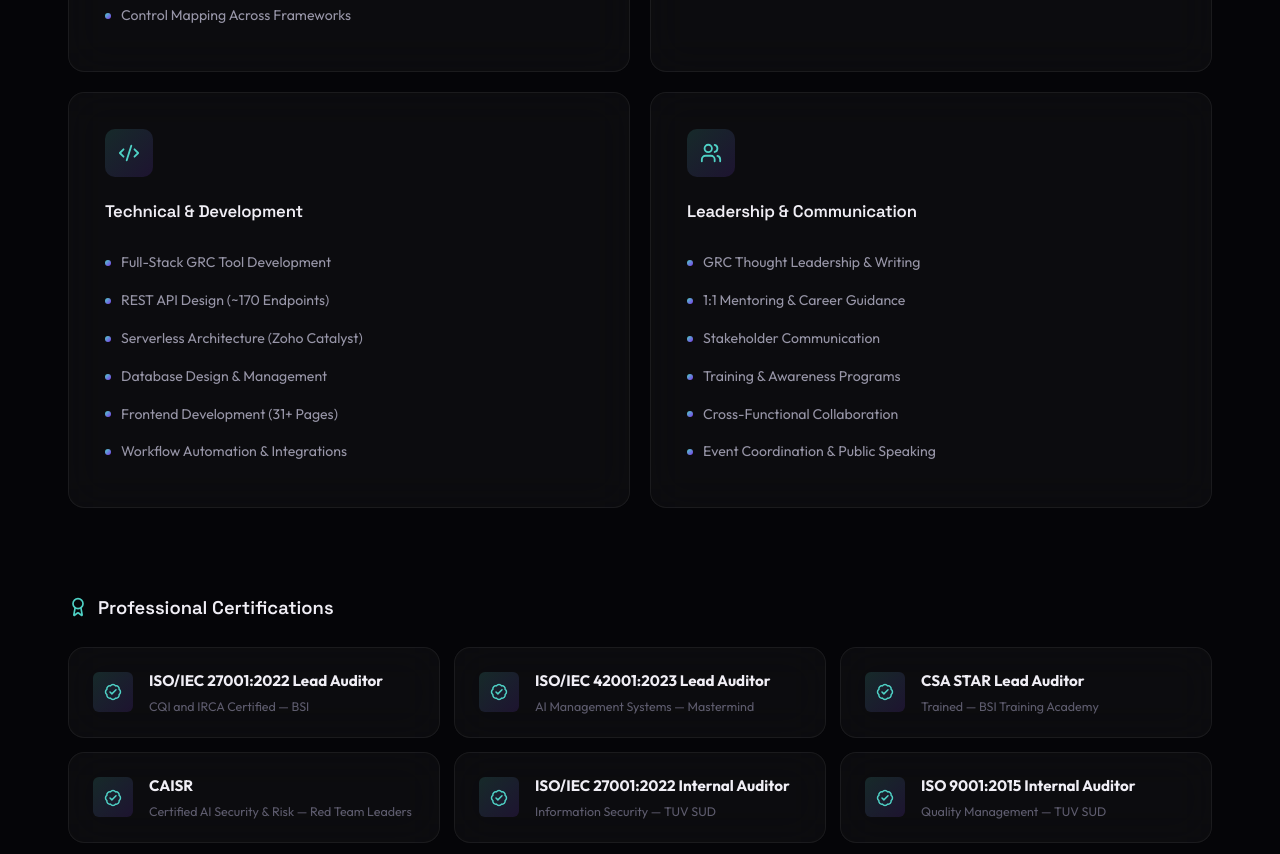
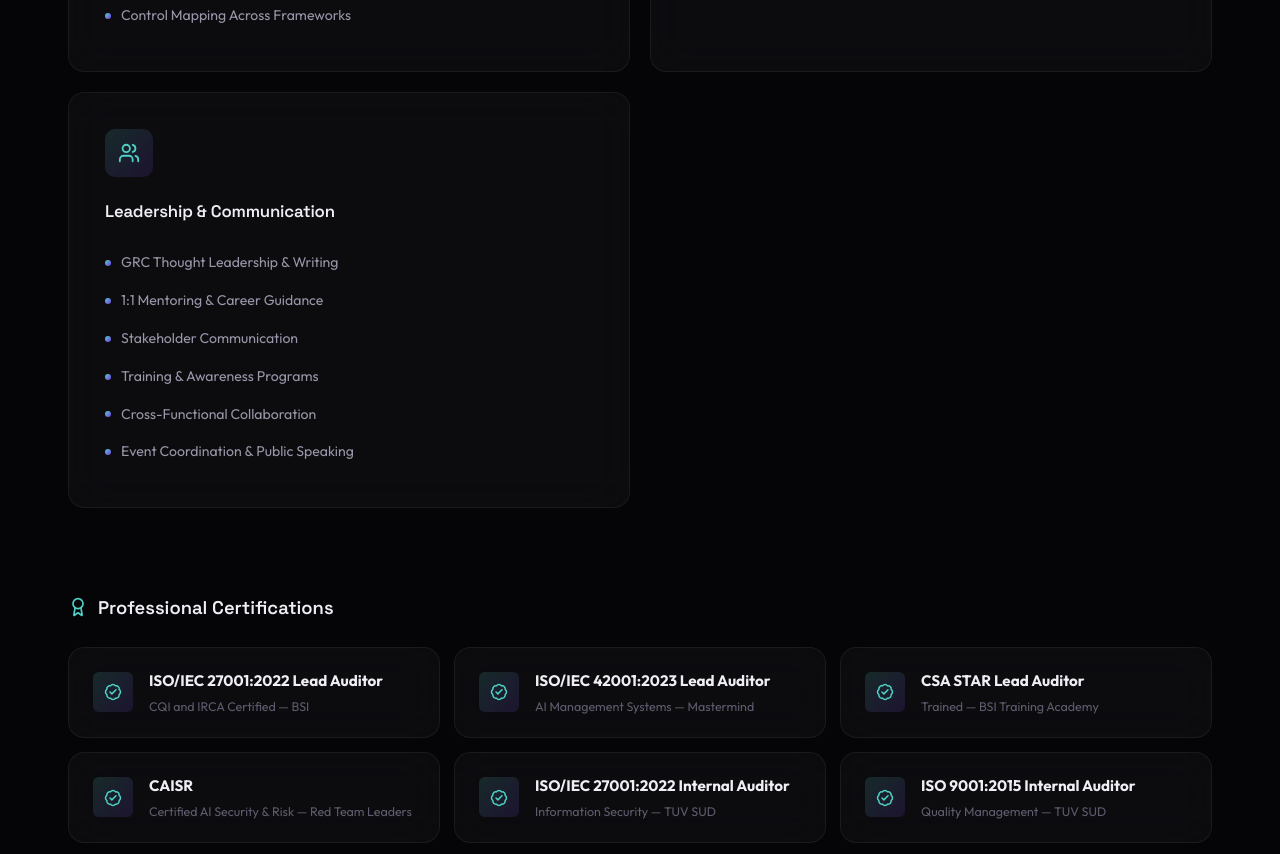
Before and after one commit to SathyaSivam-GRCNexis/SathyaSivam-portfolio.github.io, a plain HTML site: page index.html in a window 1280 px wide. Shown: the part 3384-4238 px from the top of the page. Drawn offline with nearby package versions, Linux system fonts and the light colour scheme.

Commit message:
Remove Technical & Development skill card

```diff
--- a/index.html
+++ b/index.html
@@ -336,22 +336,6 @@
             <li><span class="skill-card__bullet"></span> AI Security & Risk (CAISR Certified)</li>
             <li><span class="skill-card__bullet"></span> Prompt Engineering for GRC Workflows</li>
             <li><span class="skill-card__bullet"></span> ISO 42001 AI Management Systems</li>
-          </ul>
-        </div>
-
-        <div class="skill-card glass-card" data-tilt data-reveal>
-          <div class="skill-card__glow"></div>
-          <div class="skill-card__icon-wrap">
-            <i data-lucide="code-2"></i>
-          </div>
-          <h3 class="skill-card__title">Technical & Development</h3>
-          <ul class="skill-card__list">
-            <li><span class="skill-card__bullet"></span> Full-Stack GRC Tool Development</li>
-            <li><span class="skill-card__bullet"></span> REST API Design (~170 Endpoints)</li>
-            <li><span class="skill-card__bullet"></span> Serverless Architecture (Zoho Catalyst)</li>
-            <li><span class="skill-card__bullet"></span> Database Design & Management</li>
-            <li><span class="skill-card__bullet"></span> Frontend Development (31+ Pages)</li>
-            <li><span class="skill-card__bullet"></span> Workflow Automation & Integrations</li>
           </ul>
         </div>
 
```
